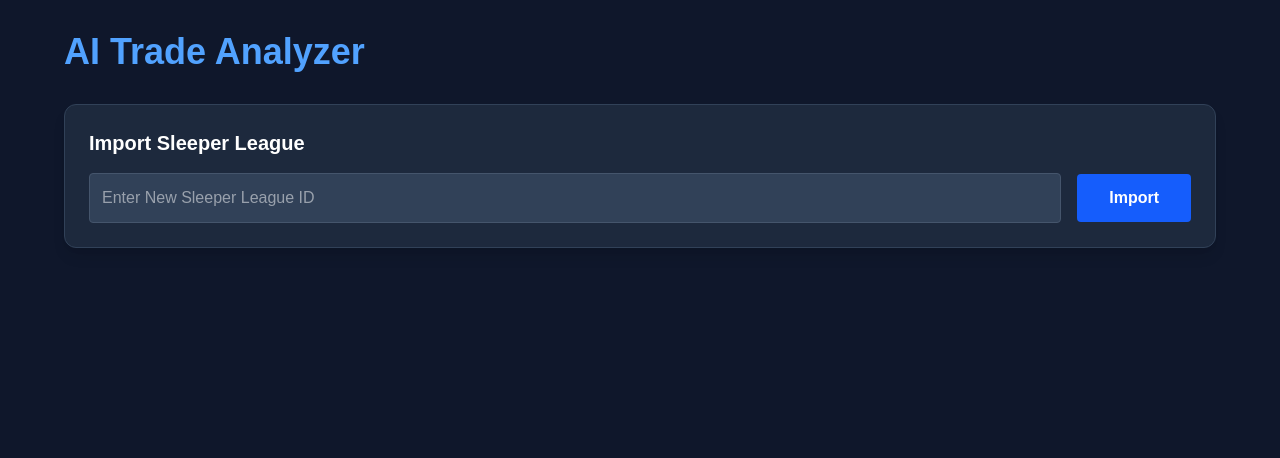
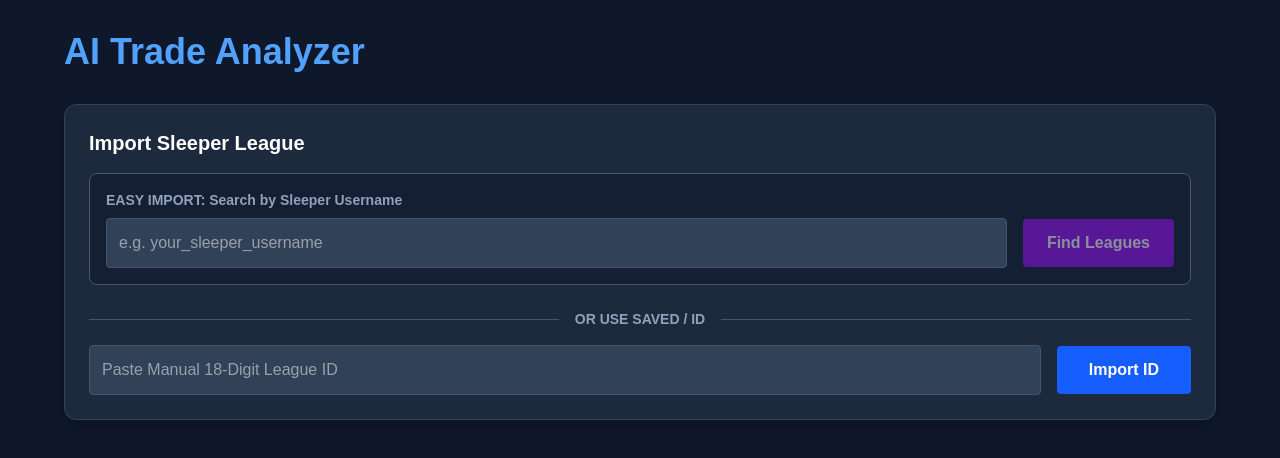
Before and after one commit to ChrisAlwaysGeeky/fantasy-analyzer, a Next.js app: page / in a window 1280 px wide. Shown: the top 458 px of the page. Built offline with nearby package versions, Linux system fonts and the light colour scheme.

Commit message:
Added Username Search Feature

```diff
--- a/app/page.tsx
+++ b/app/page.tsx
@@ -9,9 +9,14 @@ export default function Home() {
 
   const [savedLeagues, setSavedLeagues] = useState<{ id: string; name: string }[]>([]);
 
+  // NEW: State for Username Search
+  const [username, setUsername] = useState("");
+  const [loadingUser, setLoadingUser] = useState(false);
+  const [userLeagues, setUserLeagues] = useState<any[]>([]);
+  const [usernameError, setUsernameError] = useState("");
+
   const [selectedItems, setSelectedItems] = useState<string[]>([]);
   const [isAnalyzing, setIsAnalyzing] = useState(false);
-  // NEW: Track which mode is running so we can show the right loading state
   const [analyzeMode, setAnalyzeMode] = useState<"fast" | "pro" | null>(null);
   const [chatHistory, setChatHistory] = useState<{ role: string; text: string }[]>([]);
   const [followUp, setFollowUp] = useState("");
@@ -31,6 +36,38 @@ export default function Home() {
   useEffect(() => {
     chatEndRef.current?.scrollIntoView({ behavior: "smooth" });
   }, [chatHistory]);
+
+  // NEW: Function to search Sleeper by Username
+  const handleFetchUserLeagues = async () => {
+    if (!username.trim()) return;
+    setLoadingUser(true);
+    setUsernameError("");
+    setUserLeagues([]);
+    try {
+      // 1. Get the user_id from the username
+      const userRes = await fetch(`https://api.sleeper.app/v1/user/${username}`);
+      if (!userRes.ok) throw new Error("Sleeper username not found.");
+      const userData = await userRes.json();
+      if (!userData?.user_id) throw new Error("Sleeper username not found.");
+
+      // 2. Fetch all their 2026 NFL leagues
+      const leaguesRes = await fetch(`https://api.sleeper.app/v1/user/${userData.user_id}/leagues/nfl/2026`);
+      if (!leaguesRes.ok) throw new Error("Could not fetch leagues.");
+      const leaguesData = await leaguesRes.json();
+
+      if (!leaguesData || leaguesData.length === 0) {
+        throw new Error("No 2026 leagues found for this user.");
+      }
+
+      setUserLeagues(leaguesData);
+      // Auto-select the first league in the dropdown
+      setLeagueId(leaguesData[0].league_id);
+    } catch (err: any) {
+      setUsernameError(err.message);
+    } finally {
+      setLoadingUser(false);
+    }
+  };
 
   const handleImport = async (idToLoad = leagueId) => {
     if (!idToLoad) return;
@@ -115,7 +152,6 @@ export default function Home() {
     return rosterText;
   };
 
-  // NEW: Accepts a 'mode' argument!
   const handleAnalyzeTrade = async (mode: "fast" | "pro") => {
     setIsAnalyzing(true);
     setAnalyzeMode(mode);
@@ -128,7 +164,6 @@ export default function Home() {
 
     let prompt = `Act as an expert fantasy football analyst. It is currently March 2026. Evaluate players based on their current 2026 status.\n\n`;
 
-    // NEW: Inject aggressive Pro instructions if they click the Pro button
     if (mode === "pro") {
       prompt += `CRITICAL INSTRUCTION: This is a PRO-tier request. You must conduct a highly granular review and a thorough, meticulous analysis of every single moving piece. Break down the 2-to-3 year trajectory of the assets, historical draft capital hit rates, and the deep, underlying roster implications for both teams. Provide a long-form, multi-paragraph deep dive before rendering your final verdict.\n\n`;
     } else {
@@ -136,7 +171,7 @@ export default function Home() {
     }
 
     prompt += `CRITICAL INSTRUCTIONS FOR NUMERICAL SCORING:\n`;
-    prompt += `1. You MUST assign a concrete "Trade Value Score" (using arbitrary value points, e.g., 5500 vs 5200) to both sides of the proposed trade to mathematically show how close the trade is. Use consensus market values (blending KTC, FantasyCalc, etc.).\n`;
+    prompt += `1. You MUST assign a concrete "Trade Value Score" (using arbitrary value points, e.g., 5500 vs 5200) to both sides of the proposed trade to mathematically show how close the trade is. Use consensus market values.\n`;
     prompt += `2. You MUST calculate a "Team Power Rating" (on a scale of 0 to 100) ONLY for the specific teams involved in the trade. Do NOT generate a Power Rankings table for the entire 12-team league. Just state the Power Ratings for the trading teams.\n\n`;
 
     prompt += `League Rules: ${isSuperflex ? "Superflex" : "1QB"}, ${ppr} PPR, ${tep} TE Premium. Type: ${isDynasty ? "Dynasty" : "Redraft/Keeper"}\n\n`;
@@ -249,6 +284,59 @@ export default function Home() {
             )}
           </h2>
 
+          {/* NEW: Find by Username Section */}
+          <div className="mb-6 bg-slate-900/50 p-4 rounded-lg border border-slate-600">
+            <label className="block text-sm font-bold text-slate-400 mb-2">EASY IMPORT: Search by Sleeper Username</label>
+            <div className="flex gap-4 items-center">
+              <input
+                type="text"
+                placeholder="e.g. your_sleeper_username"
+                value={username}
+                onChange={(e) => setUsername(e.target.value)}
+                className="flex-1 bg-slate-700 p-3 rounded border border-slate-600 focus:outline-none focus:border-purple-500"
+                onKeyDown={(e) => e.key === 'Enter' && handleFetchUserLeagues()}
+              />
+              <button
+                onClick={handleFetchUserLeagues}
+                disabled={loadingUser || !username}
+                className="bg-purple-600 hover:bg-purple-500 px-6 py-3 rounded font-bold transition disabled:opacity-50"
+              >
+                {loadingUser ? "Searching..." : "Find Leagues"}
+              </button>
+            </div>
+            {usernameError && <p className="text-red-400 mt-2 text-sm">{usernameError}</p>}
+
+            {/* Render the User's Leagues if found */}
+            {userLeagues.length > 0 && (
+              <div className="mt-4 flex gap-4 animate-fade-in">
+                <select
+                  onChange={(e) => setLeagueId(e.target.value)}
+                  value={leagueId}
+                  className="flex-1 bg-slate-700 p-3 rounded border border-purple-500 focus:outline-none text-slate-200"
+                >
+                  {userLeagues.map((league) => (
+                    <option key={league.league_id} value={league.league_id}>
+                      {league.name}
+                    </option>
+                  ))}
+                </select>
+                <button
+                  onClick={() => handleImport(leagueId)}
+                  disabled={loading}
+                  className="bg-green-600 hover:bg-green-500 px-8 py-3 rounded font-bold transition disabled:opacity-50"
+                >
+                  {loading ? "Loading..." : "Import This League"}
+                </button>
+              </div>
+            )}
+          </div>
+
+          <div className="flex items-center gap-4 mb-4">
+            <hr className="flex-1 border-slate-600" />
+            <span className="text-slate-400 font-bold text-sm">OR USE SAVED / ID</span>
+            <hr className="flex-1 border-slate-600" />
+          </div>
+
           {savedLeagues.length > 0 && (
             <div className="mb-4">
               <select
@@ -270,10 +358,9 @@ export default function Home() {
           )}
 
           <div className="flex gap-4 items-center">
-            {savedLeagues.length > 0 && <span className="text-slate-400 font-bold">OR</span>}
             <input
               type="text"
-              placeholder="Enter New Sleeper League ID"
+              placeholder="Paste Manual 18-Digit League ID"
               value={leagueId}
               onChange={(e) => setLeagueId(e.target.value)}
               className="flex-1 bg-slate-700 p-3 rounded border border-slate-600 focus:outline-none focus:border-blue-500"
@@ -283,7 +370,7 @@ export default function Home() {
               disabled={loading}
               className="bg-blue-600 hover:bg-blue-500 px-8 py-3 rounded font-bold transition disabled:opacity-50"
             >
-              {loading ? "Loading..." : "Import"}
+              {loading ? "Loading..." : "Import ID"}
             </button>
           </div>
           {error && <p className="text-red-400 mt-4">{error}</p>}
@@ -324,7 +411,6 @@ export default function Home() {
                       Clear Trade
                     </button>
 
-                    {/* NEW: Fast Analysis Button */}
                     <button
                       onClick={() => handleAnalyzeTrade("fast")}
                       disabled={teamsInvolved.length < 2 || isAnalyzing}
@@ -337,7 +423,6 @@ export default function Home() {
                       )}
                     </button>
 
-                    {/* NEW: Pro Analysis Button */}
                     <button
                       onClick={() => handleAnalyzeTrade("pro")}
                       disabled={teamsInvolved.length < 2 || isAnalyzing}
```
